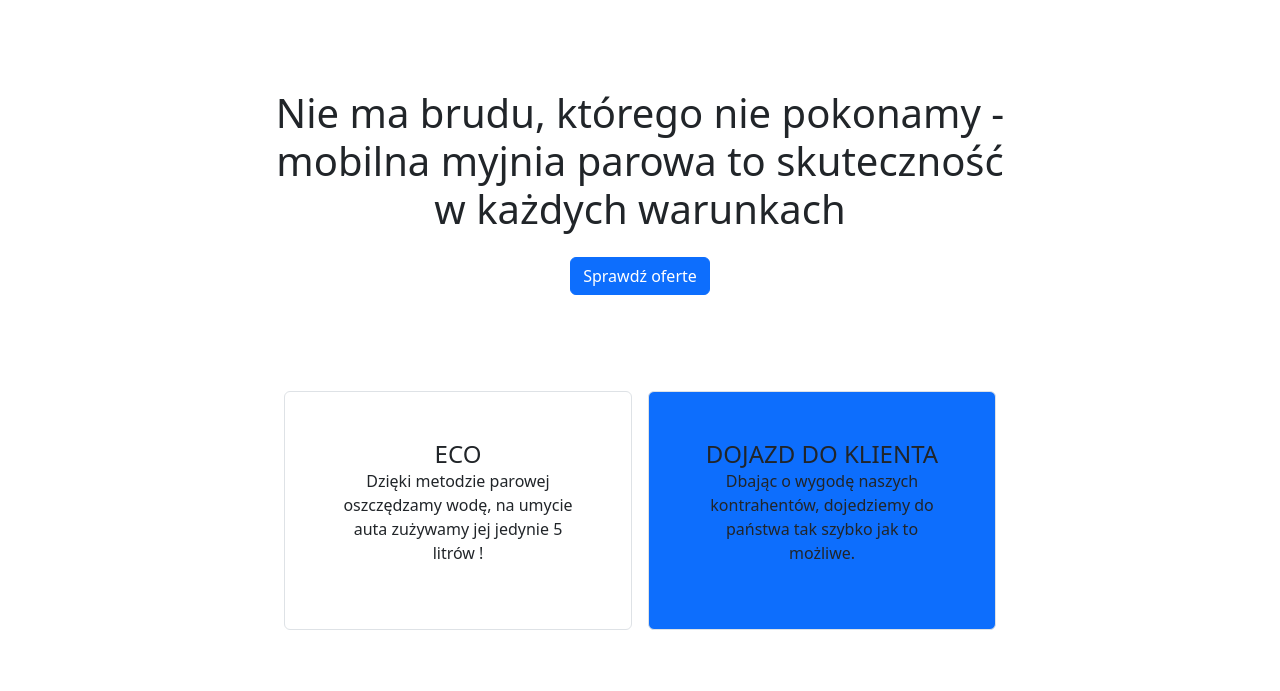
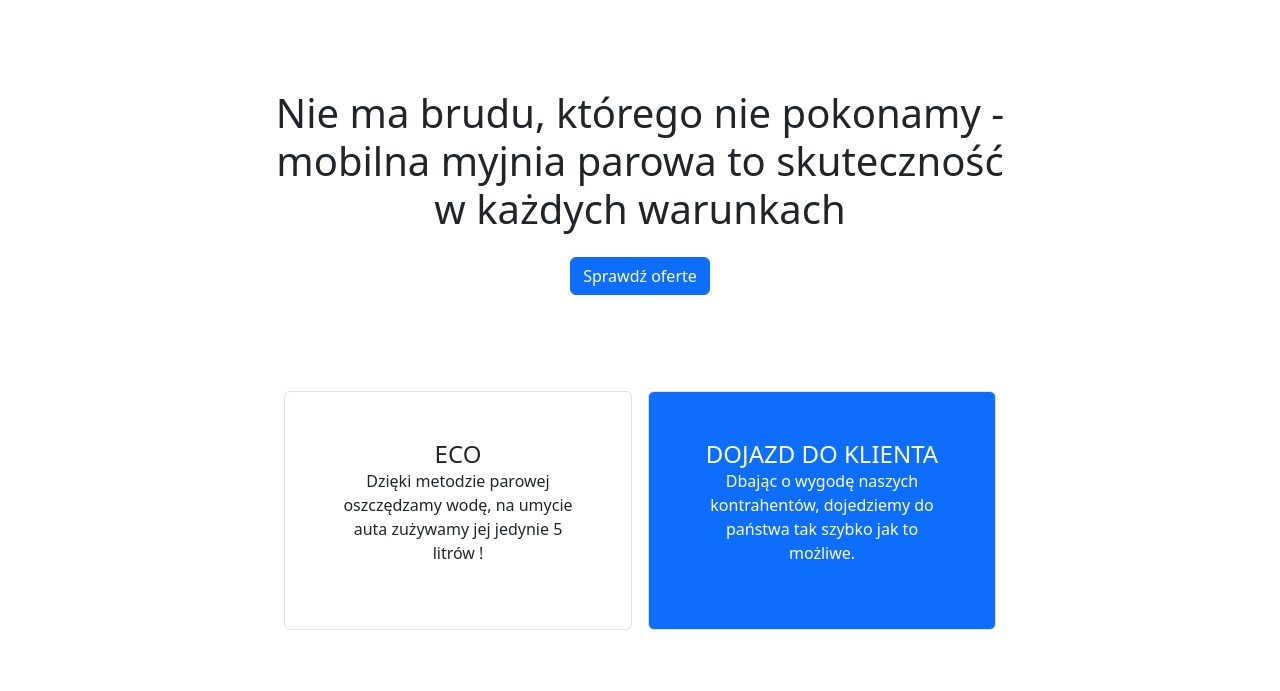
Before and after one commit to piotrszubert/vite-bootstrap-app, a website built with Vite: page src/index.html in a window 1280 px wide. Shown: the part 63-754 px from the top of the page. Built offline with nearby package versions, Linux system fonts and the light colour scheme.

Commit message:
changed color

```diff
--- a/src/index.html
+++ b/src/index.html
@@ -62,7 +62,7 @@
           Dzięki metodzie parowej oszczędzamy wodę, na umycie auta zużywamy jej jedynie 5 litrów !
         </p>
       </div>
-      <div class="col-lg-4 bg-primary border rounded p-5 text-center">
+      <div class="col-lg-4 bg-primary border rounded p-5 text-center text-white">
         <span class="h4">
           DOJAZD DO KLIENTA
         </span>
```
